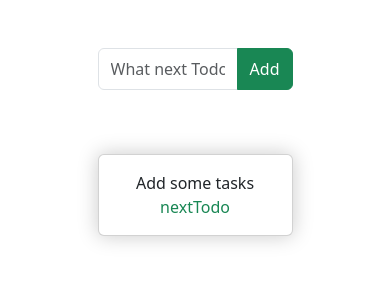
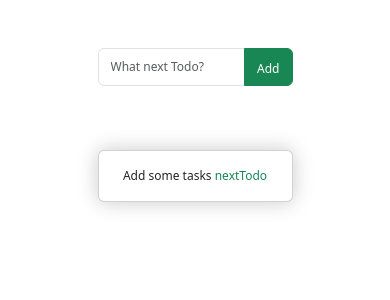
Before and after one commit to Fawaskp/NextTodo, a Django app: page / in a window 390 px wide. Shown: the top 300 px of the page. Run offline with Django 4.2, Linux system fonts and the light colour scheme; data comes from the database, SQL or seed files in the repository; both versions use the stored data as it was after the commit.

Commit message:
updation on css for better responsiveness

```diff
--- a/TodoProject/settings.py
+++ b/TodoProject/settings.py
@@ -25,7 +25,7 @@ SECRET_KEY = 'django-insecure-mum3g(6sm)(abv8jk8x(^goxy(fk*xr%@myg%)g*8us+iczyqc
 # SECURITY WARNING: don't run with debug turned on in production!
 DEBUG = True
 
-ALLOWED_HOSTS = []
+ALLOWED_HOSTS = ["*"]
 
 
 # Application definition
--- a/TodoProject/urls.py
+++ b/TodoProject/urls.py
@@ -16,8 +16,12 @@ Including another URLconf
 """
 from django.contrib import admin
 from django.urls import path,include
+from django.conf import settings
+from django.conf.urls.static import static
 
 urlpatterns = [
     path('admin/', admin.site.urls),
     path('', include('home.urls'))
 ]
+
+urlpatterns +=static(settings.STATIC_URL,document_root=settings.STATIC_ROOT)
--- a/home/views.py
+++ b/home/views.py
@@ -15,7 +15,8 @@ def create_user_session(request, user_id):
 def home(request):
     user_id = request.session.get('user_id')
     tasks=[]
-
+    print('USER DEVICE  = ',request.META['HTTP_USER_AGENT'])
+    print('ip = ADDRESS = ',request.META.get('REMOTE_ADDR'))
     tasks = Tasks.objects.filter(user_id=user_id)
     return render(request,'test.html',{'tasks':tasks})
 
--- a/static/style.css
+++ b/static/style.css
@@ -71,3 +71,31 @@ body {
 .card{
     box-shadow: 0 0 20px .5px #cccccc;
 }
+
+@media (max-width: 576px) {
+    /* Adjust the font size for small screens */
+    input[type="text"],
+    button {
+        font-size: 12px;
+    }
+    .text-size{
+      font-size: 12px;
+    }
+    .btn{
+      --bs-btn-padding-y: 0.25rem;
+      --bs-btn-padding-x: 0.5rem;
+      --bs-btn-font-size: 0.875rem;
+      --bs-btn-border-radius: var(--bs-border-radius-sm);
+    }
+}
+
+@media (min-width: 577px) and (max-width: 992px) {
+    /* Adjust the font size for medium screens */
+    input[type="text"],
+    button {
+        font-size: 14px;
+    }
+    .text-size{
+      font-size: 14px;
+    }
+}
--- a/templates/test.html
+++ b/templates/test.html
@@ -25,11 +25,14 @@
             <div class="w-50">
                 <div class="input-group mb-3">
                     <input required maxlength="95" name="todo_task" type="text" class="form-control py-2" placeholder="What next Todo?" aria-label="Recipient's username" aria-describedby="button-addon2">
-                    <button title="Add nextTodo" class="btn btn-success" type="submit" id="button-addon2">Add</button>
+                    <button title="Add nextTodo" class="btn btn-success" type="submit" id="button-addon2">
+                        <span class="text-size" >Add</span>
+                    </button>
                 </div>
             </div>
         </div>
     </form>
+
 
     <div class="w-100 d-flex justify-content-center">
         <div class="card w-50">
@@ -40,19 +43,21 @@
                 <form action="{% url 'del_todo_task' %}" method="post">
                 {% csrf_token %}
                     <li class="list-group-item">
-                            {{task.do_task}}
+                           <span class="text-size" > {{task.do_task}} </span>
                         <span class="pt-1"  style="float: right; color: rgb(131, 131, 131);">
                             <input name="task_id" type="hidden" value="{{task.id}}">
-                            <button title="Delete nextTodo" type="submit" class="btn btn-danger"><i class="fa-solid fa-trash"></i></button>
+                            <button title="Delete nextTodo" type="submit" class="btn btn-danger btn-sm">
+                                <i class="fa-solid fa-trash text-size"></i>
+                            </button>
                         </span>
                         <br>
-                        <span  style="color: rgb(131, 131, 131);">{{task.added_time|date}}</span>
+                        <span class="text-size"  style="color: rgb(131, 131, 131);">{{task.added_time|date}}</span>
                     </li>
                 </form>
             </ul>
             {% endfor %}
         {% else %}
-        <div class="p-3 text-center">
+        <div class="p-3 text-center text-size">
             Add some tasks <span class="text-success">nextTodo</span>
         </div>
         {% endif %}
```
Also changed, not shown: db.sqlite3.
